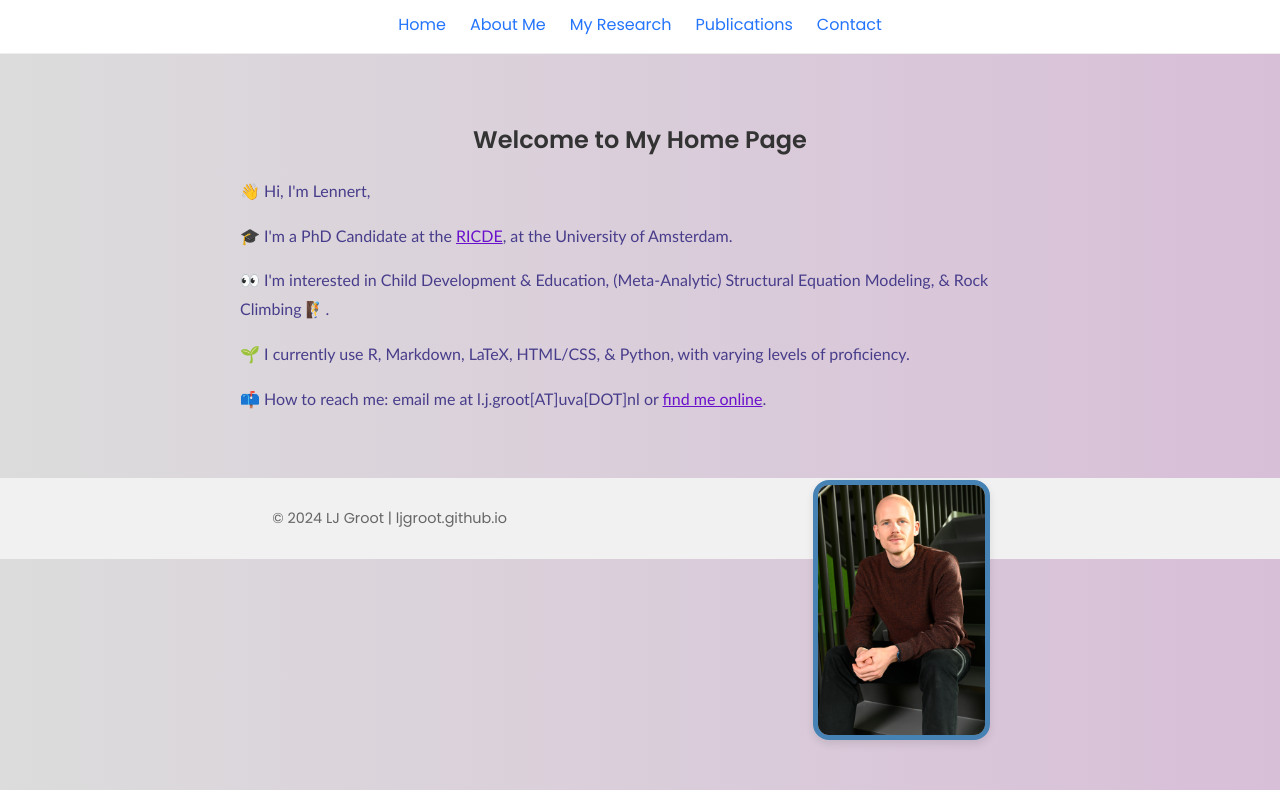
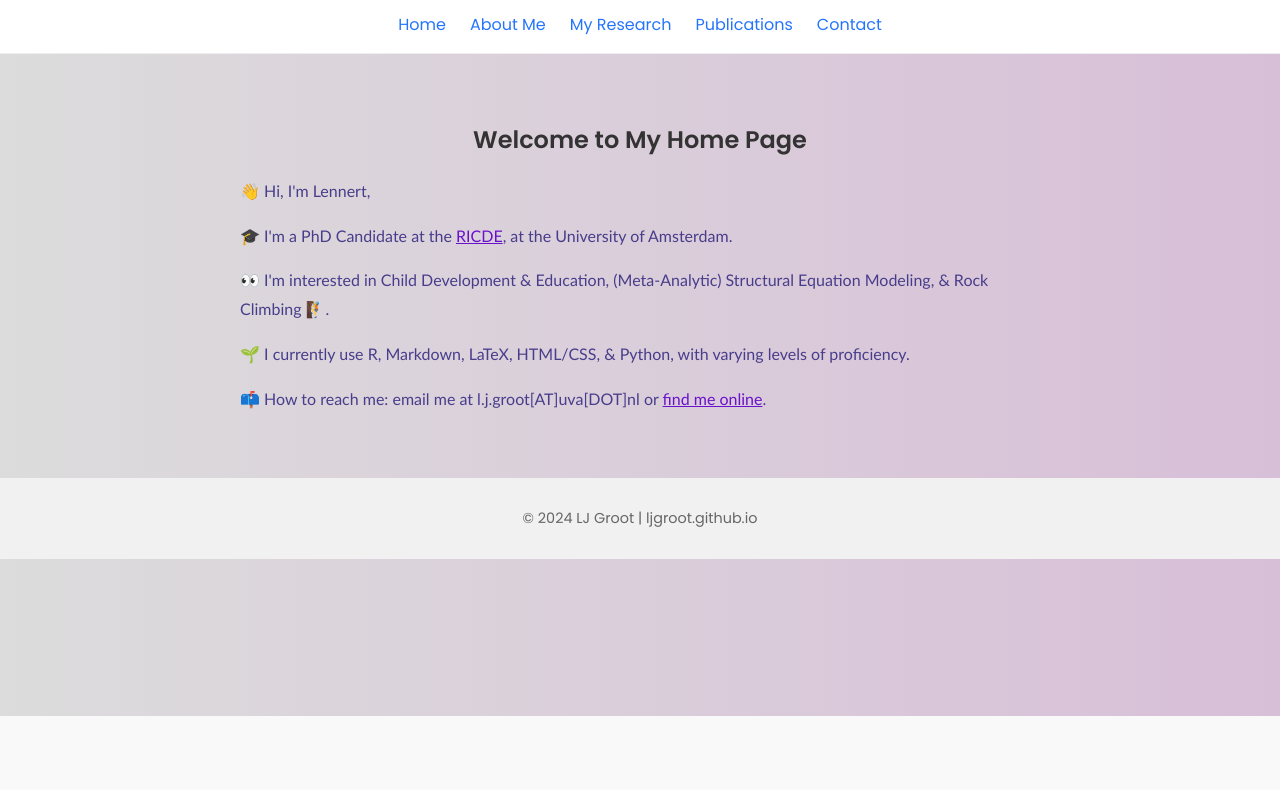
Before and after one commit to LJGroot/ljgroot.github.io, a plain HTML site: page index.html in a window 1280 px wide. Shown: the part 84-874 px from the top of the page. After the commit the page ends 800 px from the top, so only its background shows below. Drawn offline with Linux system fonts and the light colour scheme.

Commit message:
Update index.html
remove picture

```diff
--- a/index.html
+++ b/index.html
@@ -91,7 +91,6 @@
         <p class="about-me">🌱 I currently use R, Markdown, LaTeX, HTML/CSS, & Python, with varying levels of proficiency.</p>
         <p class="about-me">📫 How to reach me: email me at l.j.groot[AT]uva[DOT]nl or <a href="contact.html" style="color: #6a11cb;">find me online</a>.</p>
 
-        <img src="images/portrait.png" height="250" alt="Portrait of author sitting on stairs" class="portrait-img">
     </div>
 
     <footer>
```
